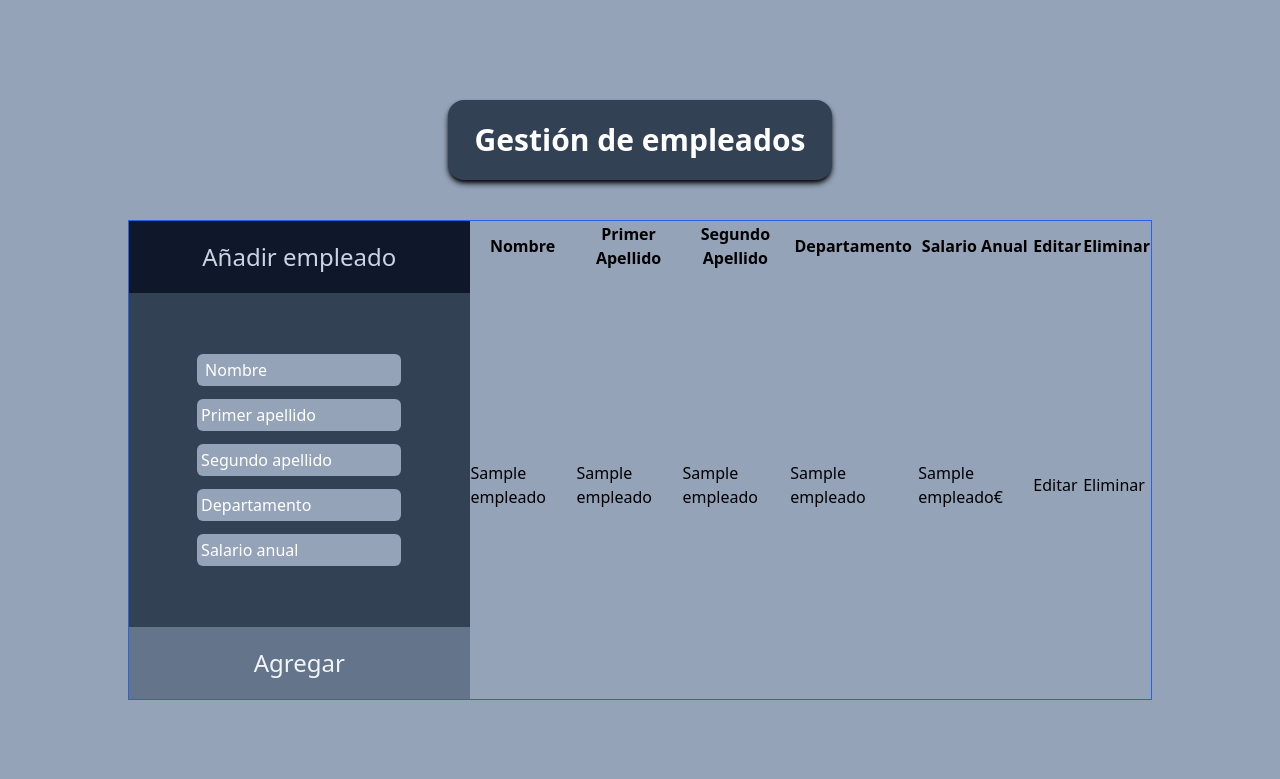
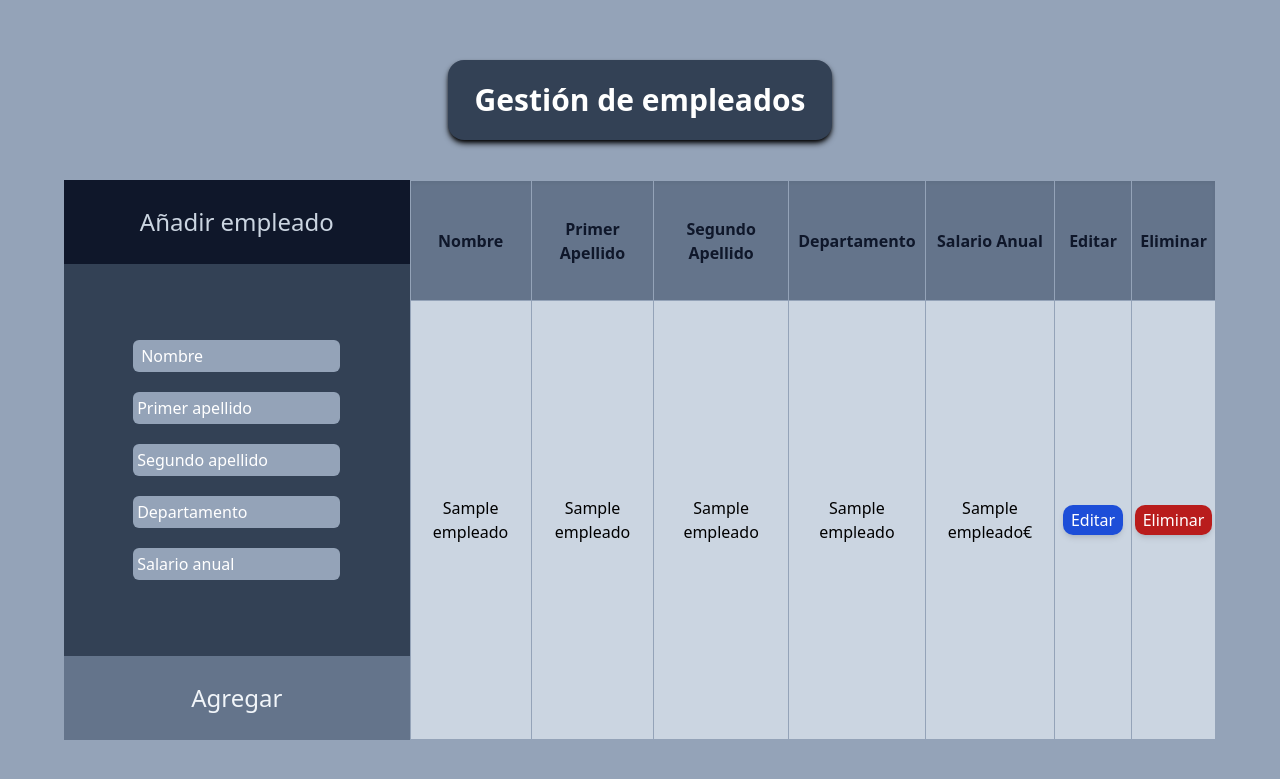
Before and after one commit to Raulnavase/Gestion-Empleados-Flask, a Flask app: template src/templates/index.html in a window 1280 px wide. Shown: the top 779 px of the page. Run offline with Flask 3, Linux system fonts and the light colour scheme; the template is opened without the code that fills it: most values are stand-ins (such as "Sample title", 1, 10 or a date in 2020); some libraries are stand-ins or nearby versions.

Commit message:
La tabla con estilos ya.

```diff
--- a/src/templates/index.html
+++ b/src/templates/index.html
@@ -8,8 +8,9 @@
 </head>
 <body class="h-screen w-screen flex flex-col justify-center items-center bg-slate-400">
     <h1 class="flex justify-center items-center border-none w-[30%] text-center text-3xl font-bold rounded-2xl h-20 shadow-md bg-slate-700 shadow-black text-white">Gestión de empleados</h1>
-    <div class="flex flex-row border border-blue-600 mt-10 w-[80%] h-[60%]">
-        <form action="/add_empleado" method="POST" class="flex flex-col text-center items-center justify-between h-[100%] w-[40%] gap-5 bg-slate-700 text-white">
+
+    <div class="flex flex-row mt-10 w-[90%] h-[70%]">
+        <form action="/add_empleado" method="POST" class="flex flex-col text-center items-center justify-between h-[100%] w-[30%] gap-5 bg-slate-700 text-white">
             <div class="flex justify-center items-center w-full h-[15%] bg-slate-900 text-slate-300 text-2xl">
                 <h3>Añadir empleado</h3>
             </div>
@@ -20,33 +21,33 @@
                 <input class="bg-slate-400 rounded-md p-1 outline-white placeholder:text-white type="text" name="departamento" placeholder="Departamento">
                 <input class="bg-slate-400 rounded-md p-1 outline-white placeholder:text-white type="number" name="salario" placeholder="Salario anual">
             </div>
-            <div class="flex justify-center items-center w-full h-[15%] bg-slate-500 text-slate-100 text-2xl cursor-pointer hover:text-3xl hover:bg-slate-900">
+            <div class="flex justify-center items-center text-center w-full h-[15%] bg-slate-500 text-slate-100 text-2xl cursor-pointer hover:text-3xl hover:bg-slate-900">
                 <button type="submit">Agregar</button>
             </div>
         </form>
 
-        <table>
-            <thead>
+        <table class=" w-[70%] bg-slate-300">
+            <thead class="bg-slate-500 h-[15vh] shadow-inner text-slate-900">
                 <tr>
-                    <th>Nombre</th>
-                    <th>Primer Apellido</th>
-                    <th>Segundo Apellido</th>
-                    <th>Departamento</th>
-                    <th>Salario Anual</th>
-                    <th>Editar</th>
-                    <th>Eliminar</th>
+                    <th class="text-center p-2 border border-slate-400">Nombre</th>
+                    <th class="text-center p-2 border border-slate-400">Primer Apellido</th>
+                    <th class="text-center p-2 border border-slate-400">Segundo Apellido</th>
+                    <th class="text-center p-2 border border-slate-400">Departamento</th>
+                    <th class="text-center p-2 border border-slate-400">Salario Anual</th>
+                    <th class="text-center p-2 border border-slate-400">Editar</th>
+                    <th class="text-center p-2 border border-slate-400">Eliminar</th>
                 </tr>
             </thead>
             {% for e in empleados %}
-            <tbody>
-                <tr>
-                    <td>{{ e.1 }}</td>
-                    <td>{{ e.2 }}</td>
-                    <td>{{ e.3 }}</td>
-                    <td>{{ e.4 }}</td>
-                    <td>{{ e.5 }}€</td>
-                    <td><a href="/edit_empleado/{{ e.0 }}">Editar</a></td>
-                    <td><a href="/delete_empleado/{{ e.0 }}">Eliminar</a></td>
+            <tbody class="">
+                <tr class="">
+                    <td class="text-center border border-slate-400">{{ e.1 }}</td>
+                    <td class="text-center border border-slate-400">{{ e.2 }}</td>
+                    <td class="text-center border border-slate-400">{{ e.3 }}</td>
+                    <td class="text-center border border-slate-400">{{ e.4 }}</td>
+                    <td class="text-center border border-slate-400">{{ e.5 }}€</td>
+                    <td class="text-center border px-2 border-slate-400 hover:scale-110"><a class="bg-blue-700 text-white cursor-pointer px-2 py-1 rounded-[10px] shadow-md" href="/edit_empleado/{{ e.0 }}">Editar</a></td>
+                    <td class="text-center border border-slate-400 hover:scale-110"><a class="bg-red-700 text-white cursor-pointer px-2 py-1 rounded-[10px] shadow-md" href="/delete_empleado/{{ e.0 }}">Eliminar</a></td>
                 </tr>
             </tbody>
             {% endfor %}
```
